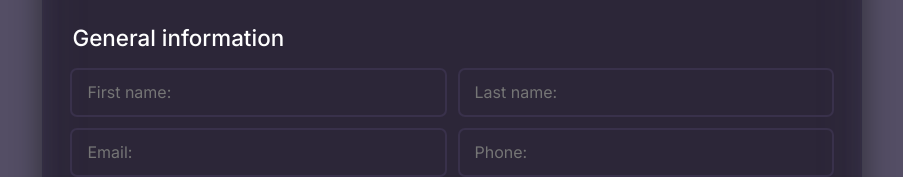
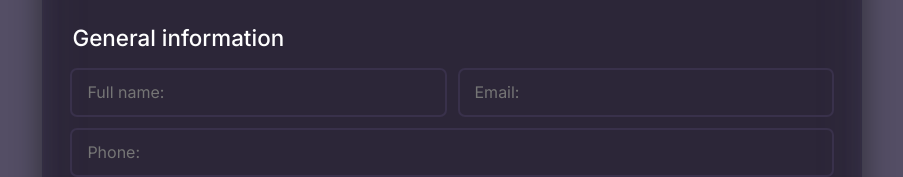
Before and after one commit to BenjaminFrias/cv-maker, a React (Vite) app: page / in a window 1280 px wide. Shown: the part 178-355 px from the top of the page, without its empty margins (188-1091 px from the left). Built offline with nearby package versions, Linux system fonts and the light colour scheme.

Commit message:
fix: switch names inputs for full name input

```diff
--- a/src/components/GeneralInfoInputs.jsx
+++ b/src/components/GeneralInfoInputs.jsx
@@ -3,8 +3,7 @@ import InputField from "./InputField";
 function GeneralInfoInputs() {
 	return (
 		<div>
-			<InputField placeholder={"First name:"} type={"text"}/>
-			<InputField placeholder={"Last name:"} type={"text"}/>
+			<InputField placeholder={"Full name:"} type={"text"}/>
 			<InputField placeholder={"Email:"} type={"email"}/>
 			<InputField placeholder={"Phone:"} type={"text"}/>
 		</div>
```
